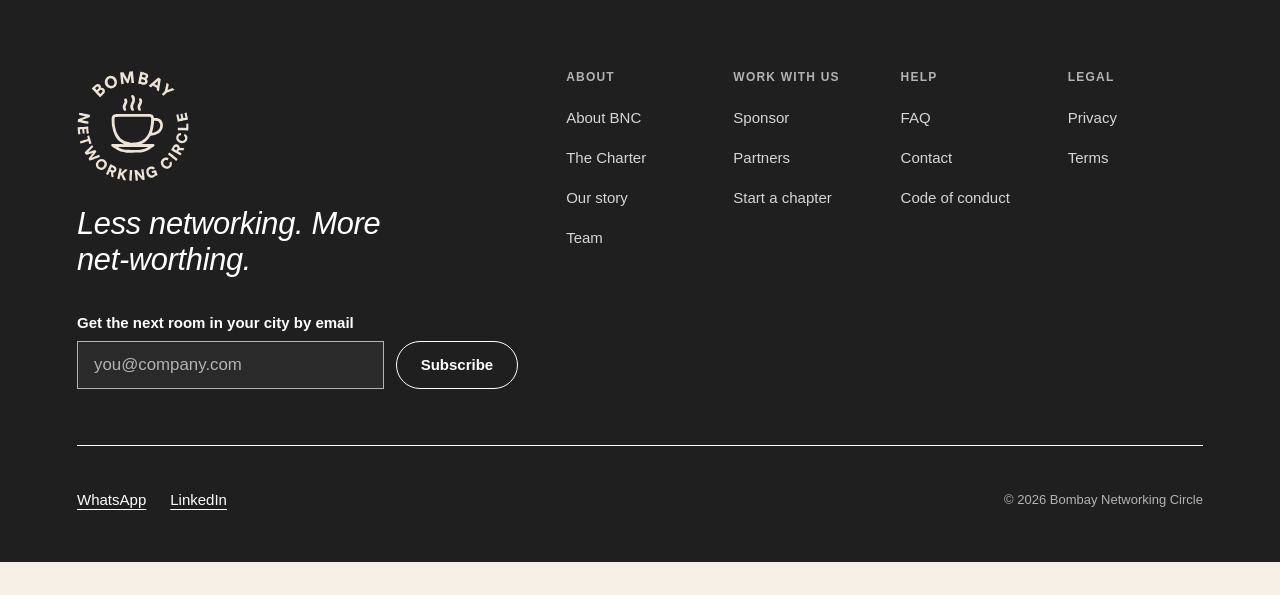
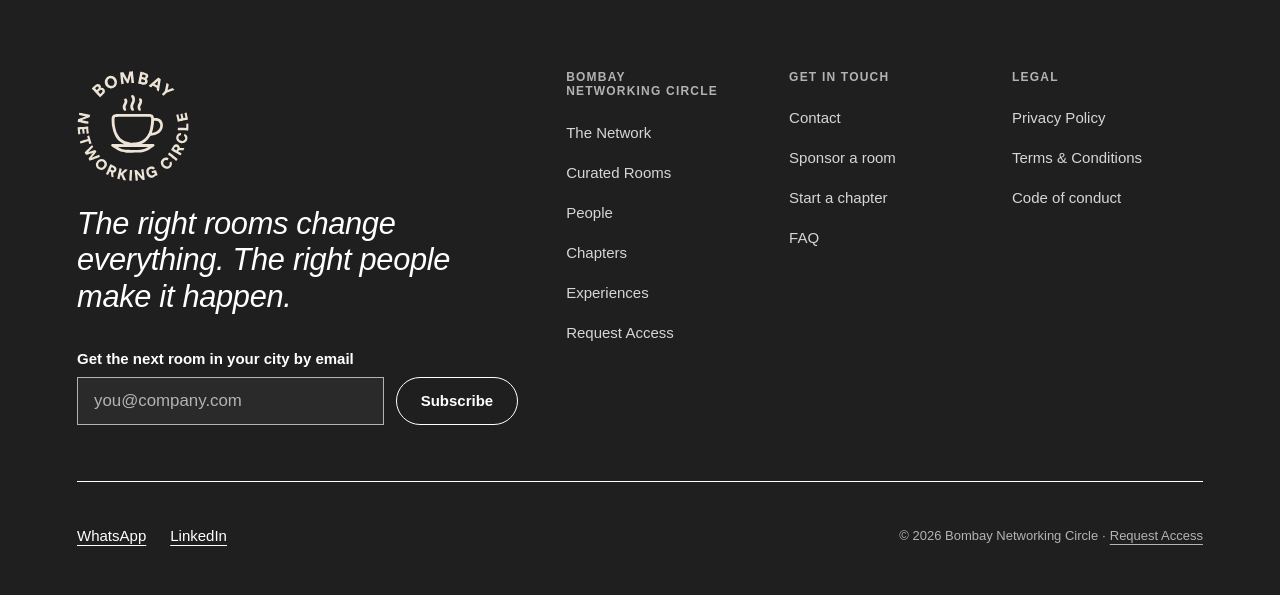
Before and after one commit to dreamsvin/bombaynetworkingcirclemain, a Next.js app: page /faq in a window 1280 px wide. Shown: the part 1805-2400 px from the top of the page. Before the commit the page ends 2367 px from the top, so only its background shows below. Built offline with nearby package versions, Linux system fonts and the light colour scheme; no server answers; the database is empty; a web font is replaced by a local one.

Commit message:
Network homepage (1/3): nav, footer, SEO, short request form schema

```diff
--- a/app/layout.tsx
+++ b/app/layout.tsx
@@ -35,7 +35,7 @@ const archivo = localFont({
 export const metadata: Metadata = {
   metadataBase: new URL(SITE.url),
   title: {
-    default: "Bombay Networking Circle — a network of builders in 8 Indian cities",
+    default: "Bombay Networking Circle | The Right Rooms, The Right People",
     template: "%s · Bombay Networking Circle",
   },
   description: SITE.description,
@@ -45,7 +45,7 @@ export const metadata: Metadata = {
     siteName: SITE.name,
     locale: SITE.locale,
     title: "The right rooms change everything. The right people make it happen.",
-    description: "A network of founders, operators and creators across 8 Indian cities. 1,000+ members (Nov 2026). Free to join — request access.",
+    description: "Discover Bombay Networking Circle, a growing network connecting people across cities, industries and experiences.",
   },
   twitter: { card: "summary_large_image" },
   alternates: { canonical: "/" },
--- a/app/request-access/page.tsx
+++ b/app/request-access/page.tsx
@@ -5,7 +5,7 @@ import { pageMeta } from "@/lib/seo";
 import { RequestAccessForm } from "@/components/request-access/request-access-form";
 
 export const metadata: Metadata = pageMeta({
-  title: "Request access",
+  title: "Request Access",
   description: `Free to join. Tell us who you are and what you're building, and we'll match you to a room in your city. ${STATS.items[0].value} members across ${STATS.items[1].value} cities.`,
   path: "/request-access",
 });
--- a/components/house/city-lights.tsx
+++ b/components/house/city-lights.tsx
@@ -17,7 +17,7 @@ export function CityLights({ cities }: { cities: CityPin[] }) {
     <>
       <div className="hr-cities-list">
         <h2 id="cities-title" className="hr-d2">
-          {cities.length === 8 ? "Eight cities." : `${cities.length} cities.`} One circle.
+          The circle moves across cities.
         </h2>
         {cities.map((c) => (
           <Link
@@ -36,8 +36,8 @@ export function CityLights({ cities }: { cities: CityPin[] }) {
       </div>
       <InView className="hr-cities-map" ariaHidden>
         <svg viewBox="0 0 440 440">
-          <circle className="hr-map-ring" cx="220" cy="220" r="210" />
-          <circle cx="220" cy="220" r="150" fill="none" stroke="var(--hr-rule)" strokeDasharray="2 6" />
+          <rect className="hr-map-ring" x="10" y="10" width="420" height="420" rx="6" />
+          <path d="M10 220H430M220 10V430" stroke="var(--hr-rule)" strokeDasharray="2 6" />
           {pinned.map((c, i) => {
             const { x, y } = project(c.lat!, c.lng!);
             // Labels go left for the west-coast cluster so they don't collide.
--- a/components/site/footer.tsx
+++ b/components/site/footer.tsx
@@ -1,5 +1,5 @@
 import Link from "next/link";
-import { FOOTER, LINKS, SITE, TAGLINE } from "@/content/site";
+import { BRAND_LINE, FOOTER, LINKS, SITE } from "@/content/site";
 import { Seal } from "./logo";
 import { SubscribeForm } from "@/components/forms/subscribe-form";
 import { TrackedLink } from "./tracked-link";
@@ -16,10 +16,10 @@ export function Footer() {
         <div className="grid gap-12 lg:grid-cols-12">
           <div className="lg:col-span-5">
             <Seal className="h-28 w-28 text-brand-text" />
-            <p className="mt-6 font-display text-heading-lg font-regular italic text-fg">{TAGLINE}</p>
+            <p className="mt-6 font-display text-heading-lg font-regular italic text-fg">{BRAND_LINE}</p>
             <SubscribeForm className="mt-8 max-w-md" id="footer-subscribe" label="Get the next room in your city by email" source="footer" />
           </div>
-          <nav aria-label="Footer" className="grid grid-cols-2 gap-8 sm:grid-cols-4 lg:col-span-7">
+          <nav aria-label="Footer" className="grid grid-cols-2 gap-8 sm:grid-cols-3 lg:col-span-7">
             {FOOTER.map((col) => (
               <div key={col.title}>
                 <h2 className="text-label uppercase text-fg-subtle">{col.title}</h2>
@@ -53,7 +53,7 @@ export function Footer() {
               </li>
             ))}
           </ul>
-          <p className="text-caption text-fg-subtle">© {new Date().getFullYear()} {SITE.name}</p>
+          <p className="text-caption text-fg-subtle">© {new Date().getFullYear()} {SITE.name} · <Link href="/request-access" className="underline underline-offset-4">Request Access</Link></p>
         </div>
       </div>
     </footer>
--- a/content/site.ts
+++ b/content/site.ts
@@ -15,9 +15,11 @@ export const SITE = {
 } as const;
 
 /** The single primary CTA (navy). Same words everywhere. Every page ends with a path to it. */
-export const PRIMARY_CTA = { label: "Request access", href: "/request-access" } as const;
+export const PRIMARY_CTA = { label: "Request Access", href: "/request-access" } as const;
 /** The only secondary CTA (outline). */
 export const SECONDARY_CTA = { label: "Explore BNC", href: "/inside" } as const;
+/** Request access → "Find your place in the circle." CTAs. */
+export const EXPERIENCES_CTA = { label: "Explore upcoming experiences", href: "/rooms" } as const;
 
 /** Said out loud everywhere the access model matters, so no visitor has to guess it. */
 export const ACCESS_LINE = "Free to join. We read every request to match you to the right room.";
@@ -46,6 +48,8 @@ export const MISSION = {
 export const HERO = {
   title: "The right rooms change everything. The right people make it happen.",
   lede: "Bombay Networking Circle is a growing network of people who believe meaningful relationships can change what you build next.",
+  /** Home first fold. "Community" is BNC's own word for itself. */
+  sub: "A growing community of people, conversations and opportunities across cities, industries and experiences.",
 } as const;
 
 /** Home §2 — readable in ten seconds. */
@@ -209,52 +213,51 @@ export const ROOM_STEPS = [
   { title: "Open floor", body: "Hosts make direct introductions based on the asks you heard earlier. This is where collaborations start." },
 ] as const;
 
-/** Header: flat, five links + the CTA. */
+/** Header: five links + the CTA. Each one explains a part of BNC; no About/Mission/Gallery clutter. */
 export const NAV = [
-  { label: "Inside BNC", href: "/inside" },
-  { label: "Members", href: "/members" },
+  { label: "The Network", href: "/inside" },
+  { label: "Curated Rooms", href: "/#curated-rooms" },
+  { label: "People", href: "/members" },
   { label: "Chapters", href: "/chapters" },
-  { label: "Rooms", href: "/rooms" },
-  { label: "Stories", href: "/stories" },
+  { label: "Experiences", href: "/rooms" },
 ] as const;
 
 export const TAGLINE = "Less networking. More net-worthing." as const;
 
-/** Footer groups, from the approved wireframe. */
+/** Footer groups: reinforce the network, not a generic corporate footer. */
 export const FOOTER = [
   {
-    title: "About",
+    title: "Bombay Networking Circle",
     links: [
-      { label: "About BNC", href: "/about" },
-      { label: "The Charter", href: "/about#charter" },
-      { label: "Our story", href: "/about/story" },
-      { label: "Team", href: "/about/team" },
+      { label: "The Network", href: "/inside" },
+      { label: "Curated Rooms", href: "/#curated-rooms" },
+      { label: "People", href: "/members" },
+      { label: "Chapters", href: "/chapters" },
+      { label: "Experiences", href: "/rooms" },
+      { label: "Request Access", href: "/request-access" },
     ],
   },
   {
-    title: "Work with us",
+    title: "Get in touch",
     links: [
-      { label: "Sponsor", href: "/sponsor" },
-      { label: "Partners", href: "/partners" },
+      { label: "Contact", href: "/contact" },
+      { label: "Sponsor a room", href: "/sponsor" },
       { label: "Start a chapter", href: "/start-a-chapter" },
-    ],
-  },
-  {
-    title: "Help",
-    links: [
       { label: "FAQ", href: "/faq" },
-      { label: "Contact", href: "/contact" },
-      { label: "Code of conduct", href: "/code-of-conduct" },
     ],
   },
   {
     title: "Legal",
     links: [
-      { label: "Privacy", href: "/privacy" },
-      { label: "Terms", href: "/terms" },
+      { label: "Privacy Policy", href: "/privacy" },
+      { label: "Terms & Conditions", href: "/terms" },
+      { label: "Code of conduct", href: "/code-of-conduct" },
     ],
   },
 ] as const;
+
+/** The brand line under the logo in the footer. */
+export const BRAND_LINE = "The right rooms change everything. The right people make it happen." as const;
 
 export const LEGAL = [
   { label: "Privacy", href: "/privacy" },
```
